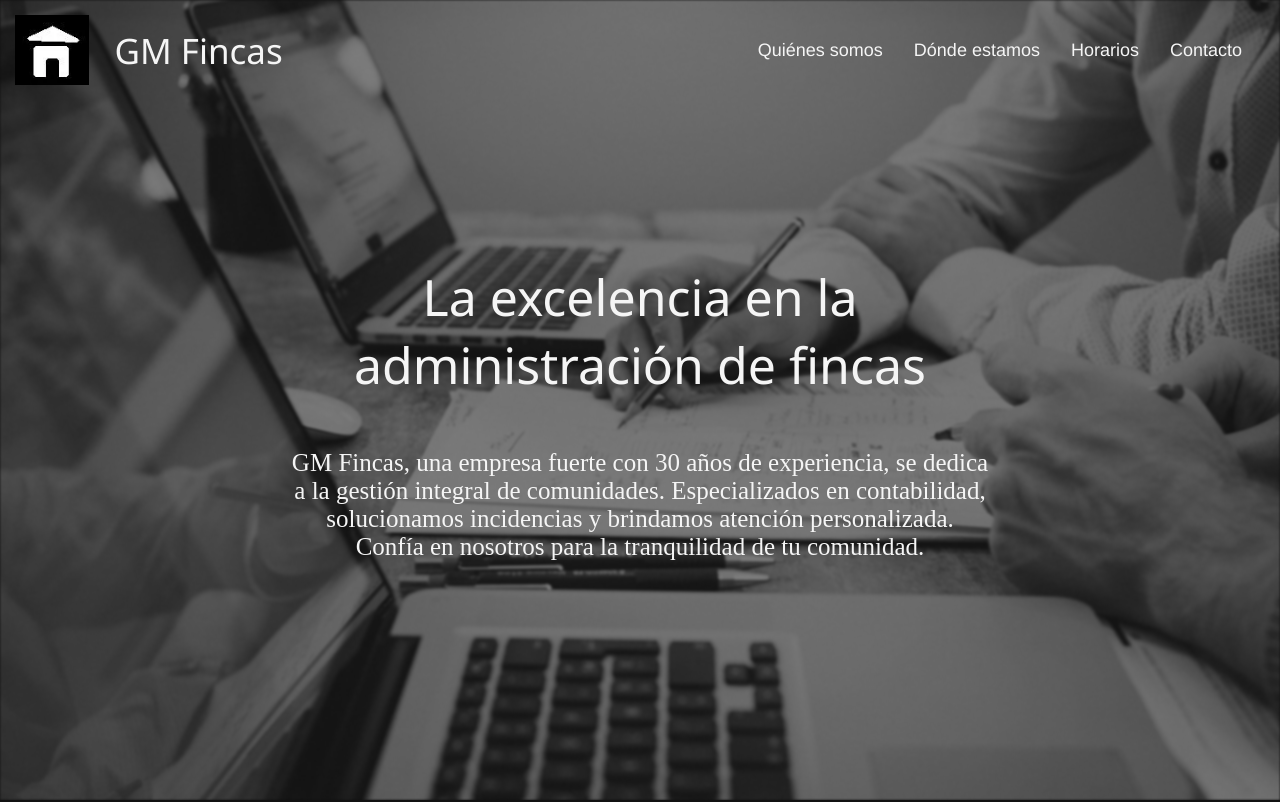
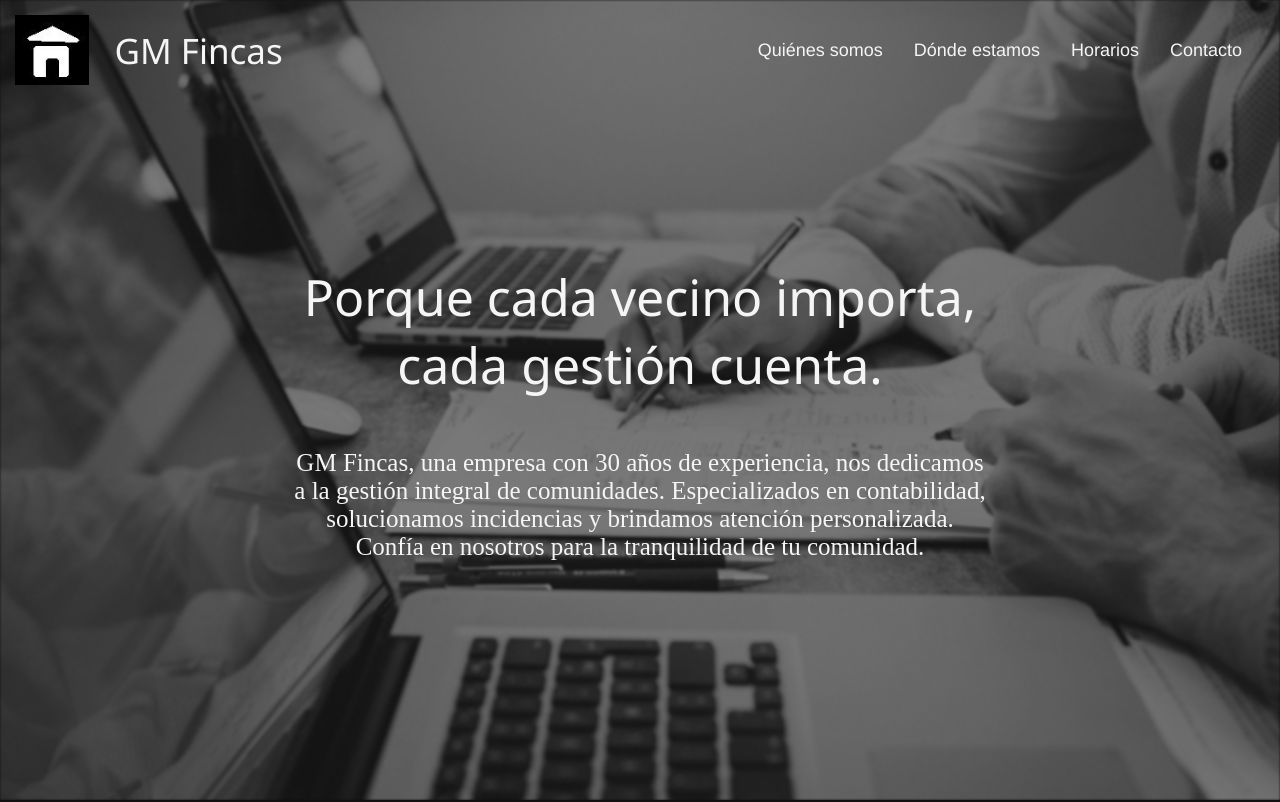
Before and after one commit to khachimarur80/GM-Fincas, a Vue app in the folder client/: page / in a window 1280 px wide. Shown: the top 802 px of the page. Built offline with nearby package versions, Linux system fonts and the light colour scheme.

Commit message:
Update vk-hero.vue

```diff
--- a/client/src/components/vk-hero.vue
+++ b/client/src/components/vk-hero.vue
@@ -25,8 +25,8 @@
         lazySrc: require('@/assets/lazy-images/hero/hero.webp'),
         alt: '',
       },
-      slogan: "La excelencia en la administración de fincas",
-      text: "GM Fincas, una empresa fuerte con 30 años de experiencia, se dedica a la gestión integral de comunidades. Especializados en contabilidad, solucionamos incidencias y brindamos atención personalizada. Confía en nosotros para la tranquilidad de tu comunidad.",
+      slogan: "Porque cada vecino importa, cada gestión cuenta.",
+      text: "GM Fincas, una empresa con 30 años de experiencia, nos dedicamos a la gestión integral de comunidades. Especializados en contabilidad, solucionamos incidencias y brindamos atención personalizada. Confía en nosotros para la tranquilidad de tu comunidad.",
     })
   }
   </script>
```
